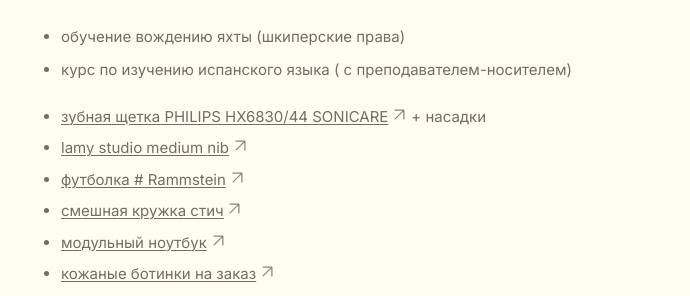
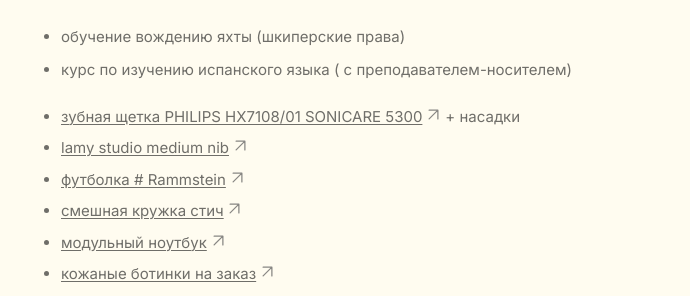
Before and after one commit to fatalen/garden, a Jekyll site: the page built from _notes/Public/wishlist.md, in a window 1280 px wide. Shown: the part 276-572 px from the top of the page, without its empty margins (294-984 px from the left). Built offline with Jekyll 4.4.1, drawn with Linux system fonts in a browser that asks for light colours.

Commit message:
model update

```diff
--- a/_notes/Public/wishlist.md
+++ b/_notes/Public/wishlist.md
@@ -11,7 +11,7 @@ date: 2026-06-18
 - обучение вождению яхты (шкиперские права)
 - курс по изучению испанского языка ( с преподавателем-носителем)
 
-- [зубная щетка PHILIPS HX6830/44 SONICARE](https://www.tehnomax.me/mali-kucni-aparati/elektricne-cetkice-za-zube/elektricna-cetkica-za-zube-philips-hx6830-44-sonicare.html) + насадки
+- [зубная щетка PHILIPS HX7108/01 SONICARE 5300](https://www.tehnomax.me/mali-kucni-aparati/elektricne-cetkice-za-zube/elektricna-cetkica-za-zube-philips-hx7108-01-sonicare.html) + насадки
 - [lamy studio medium nib](https://www.lamy.com/en-us/p/lamy-studio-fountain-pen/50723086369102)
 - [футболка # Rammstein](https://www.pozers.ru/tproduct/1673819131-291572115841-the-sopranos-x-rammstein)
 - [смешная кружка стич](https://www.ebay.com/itm/167014232404?_trksid=p2332490.c101196.m2219)
```
